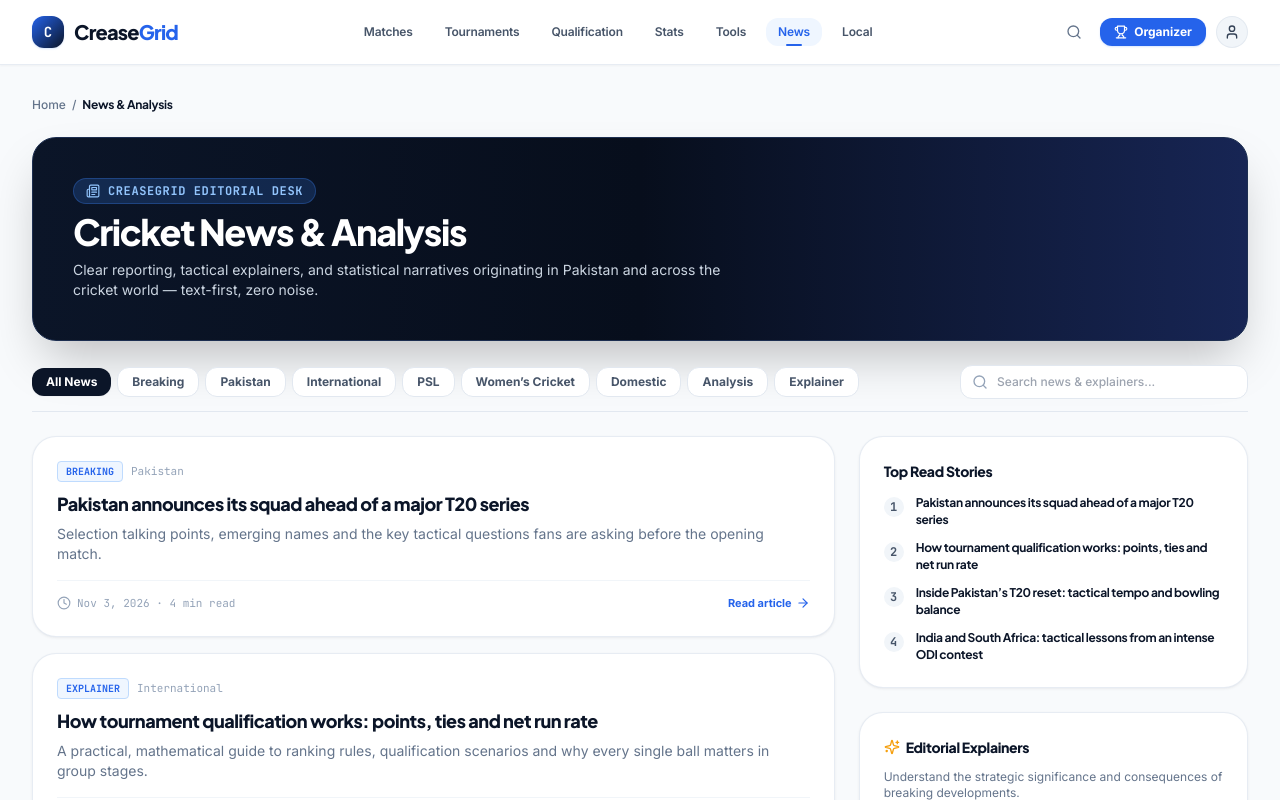
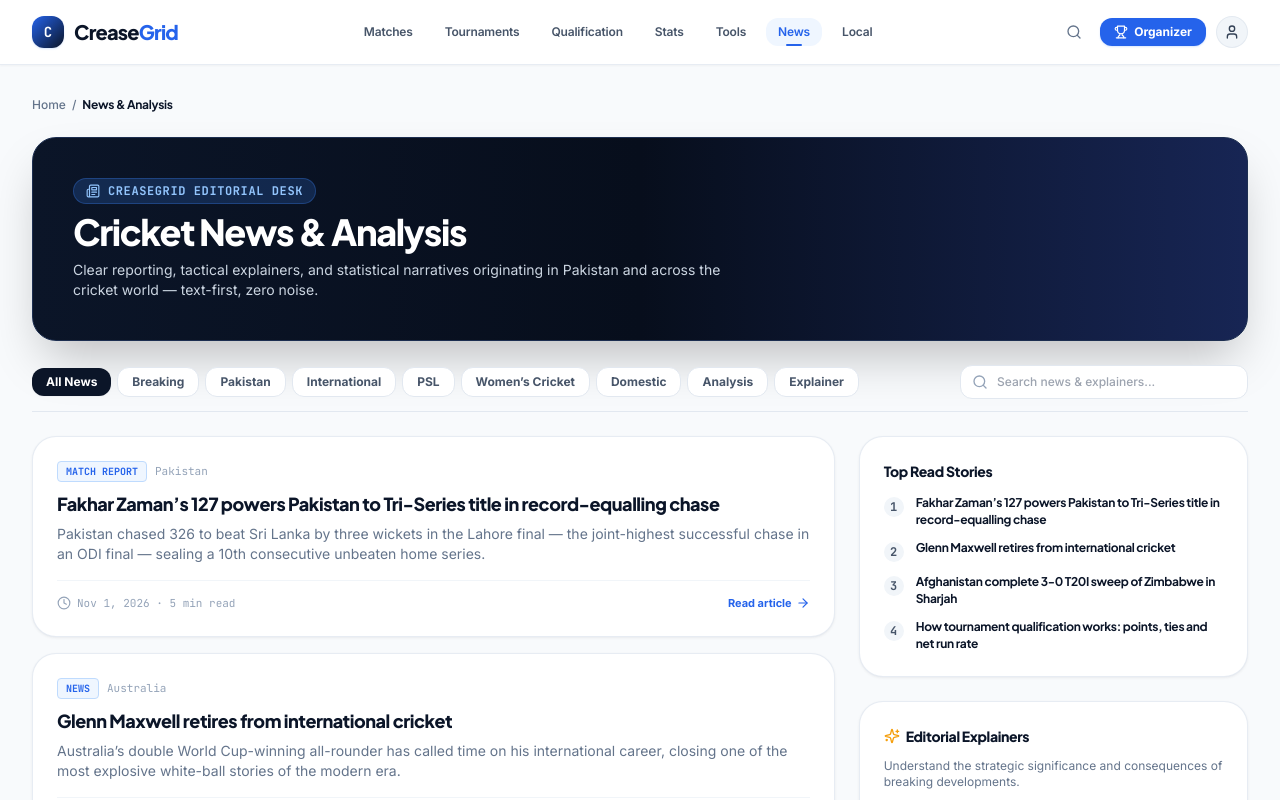
Before and after one commit to zeeaihistory2026-cpu/Crichub, a Next.js app: page /news in a window 1280 px wide. Shown: the top 800 px of the page. Built offline with nearby package versions, Linux system fonts and the light colour scheme.

Commit message:
News: replace placeholder squad story with real reports — Tri-Series final (Fakhar 127), Maxwell retirement, Afghanistan 3-0 sweep

```diff
--- a/data/seed-data.ts
+++ b/data/seed-data.ts
@@ -103,26 +103,71 @@ export const SEED_PSL_STANDINGS = [
 
 export const SEED_ARTICLES: Article[] = [
   {
-    id: 'pakistan-squad',
-    category: 'Breaking',
+    id: 'tri-series-final-2026',
+    category: 'Match Report',
     region: 'Pakistan',
-    title: 'Pakistan announces its squad ahead of a major T20 series',
-    summary: 'Selection talking points, emerging names and the key tactical questions fans are asking before the opening match.',
-    date: 'Nov 3, 2026',
-    minutes: 4,
-    stamp: '2 hours ago',
+    title: 'Fakhar Zaman\u2019s 127 powers Pakistan to Tri-Series title in record-equalling chase',
+    summary: 'Pakistan chased 326 to beat Sri Lanka by three wickets in the Lahore final \u2014 the joint-highest successful chase in an ODI final \u2014 sealing a 10th consecutive unbeaten home series.',
+    date: 'Nov 1, 2026',
+    minutes: 5,
+    stamp: 'Nov 1, 2026',
     author: 'CreaseGrid Editorial Desk',
     body: [
-      'Pakistan’s upcoming T20 series provides another opportunity to assess squad combinations, batting balance and bowling options ahead of the next major event.',
-      'This editorial pairs a concise news summary with verified squad details, contextual links, and a clear explanation of what the announcement means.',
-      'With key players returning to form and tactical adjustments planned for middle-overs pacing, the coaching staff has emphasized flexible role definitions.',
-      'Official sources, squad sheets, and attribution are indexed directly in our knowledge base rather than using unverified rumors.',
+      'Pakistan lifted the ODI Tri-Series trophy at Gaddafi Stadium on Saturday night, chasing down Sri Lanka\u2019s 325 for 8 with three wickets and nine balls to spare. It is the joint-highest successful chase in an ODI final, level with India\u2019s famous win at Lord\u2019s in 2002, and Pakistan\u2019s first ODI tri-series title since 2008.',
+      'Sri Lanka\u2019s total was built on Kamindu Mendis\u2019s maiden ODI hundred \u2014 131 off 128 balls \u2014 and Pavan Rathnayake\u2019s 77, the pair adding 146. Pakistan\u2019s bowlers pulled the innings back late, taking six wickets in the final ten overs, with Shaheen Afridi claiming 2 for 50.',
+      'The chase began disastrously: Pakistan were 14 for 2, with Babar Azam out for a duck. Fakhar Zaman, who had managed only 31 runs in the tournament before the final, responded with one of the great big-match innings \u2014 127 off 99 balls with 11 fours and six sixes, his 12th ODI century \u2014 sharing 149 for the third wicket with Saad Baig, whose 74 was his maiden ODI fifty.',
+      'Arafat Minhas then smashed 61 off 31 balls alongside Hasan Nawaz\u2019s calm unbeaten 37, and even a late double strike could not stop Afridi finishing the chase. Minhas was named Player of the Series for 149 runs and nine wickets across the tournament; Fakhar took Player of the Match.',
+      'The title extends Pakistan\u2019s unbeaten run in home series to ten, a sequence stretching back to the Bangladesh T20Is of May\u2013June 2025.',
     ],
     highlights: [
-      'Top-order stability paired with accelerated middle-order intent',
-      'Pace bowling rotation to safeguard key assets across formats',
-      'Emerging talent integration from the domestic national T20 cup',
-      'Complete series schedule with ground profiles and local timezones',
+      'Pakistan 331/7 (48.3 ov) beat Sri Lanka 325/8 \u2014 won by 3 wickets',
+      'Fakhar Zaman 127 off 99 balls (11 fours, 6 sixes), Player of the Match',
+      'Kamindu Mendis 131 and Pavan Rathnayake 77 for Sri Lanka',
+      'Arafat Minhas: Player of the Series (149 runs, 9 wickets)',
+    ],
+    coverImage: '/assets/player2.webp',
+  },
+  {
+    id: 'maxwell-retirement-2026',
+    category: 'News',
+    region: 'Australia',
+    title: 'Glenn Maxwell retires from international cricket',
+    summary: 'Australia\u2019s double World Cup-winning all-rounder has called time on his international career, closing one of the most explosive white-ball stories of the modern era.',
+    date: 'Nov 3, 2026',
+    minutes: 3,
+    stamp: 'Nov 3, 2026',
+    author: 'CreaseGrid Editorial Desk',
+    body: [
+      'Glenn Maxwell has announced his retirement from international cricket, ending an Australia career that spanned more than a decade and delivered two ODI World Cup titles, in 2015 and 2023.',
+      'Maxwell will be remembered most for nights when he bent matches single-handedly \u2014 above all his unbeaten 201 against Afghanistan at the 2023 World Cup, the first double century in a chase in ODI history, made while barely able to run because of cramp.',
+      'His career statistics, from Tests to T20Is, are available in full on his CreaseGrid profile.',
+    ],
+    highlights: [
+      'Two-time ODI World Cup winner (2015, 2023)',
+      'Scored 201* vs Afghanistan at the 2023 World Cup',
+      'One of the defining white-ball all-rounders of his generation',
+    ],
+    coverImage: '/assets/player2.webp',
+  },
+  {
+    id: 'afghanistan-sweep-zimbabwe-2026',
+    category: 'Match Report',
+    region: 'Afghanistan',
+    title: 'Afghanistan complete 3-0 T20I sweep of Zimbabwe in Sharjah',
+    summary: 'Zimbabwe were bowled out for 79 in the final match as Afghanistan sealed a clean sweep, headlined by Noor Ahmad\u2019s five-wicket haul in the series.',
+    date: 'Nov 1, 2026',
+    minutes: 3,
+    stamp: 'Nov 1, 2026',
+    author: 'CreaseGrid Editorial Desk',
+    body: [
+      'Afghanistan wrapped up a 3-0 T20I series sweep over Zimbabwe in Sharjah, dismissing Zimbabwe for 79 in 14.3 overs in the third match and knocking off the target at 81 for 3 inside 8.1 overs \u2014 a seven-wicket win with 71 balls to spare.',
+      'The second match had followed a similar pattern: Afghanistan\u2019s 177 all out proved 37 runs too many for Zimbabwe, who were bowled out for 140.',
+      'Left-arm wrist-spinner Noor Ahmad was the series\u2019 standout bowler, his five-wicket haul powering Afghanistan\u2019s dominance across the three games.',
+    ],
+    highlights: [
+      '3rd T20I: Zimbabwe 79, Afghanistan 81/3 \u2014 won by 7 wickets',
+      '2nd T20I: Afghanistan won by 37 runs (177 vs 140)',
+      'Noor Ahmad\u2019s five-wicket haul headlined the series',
     ],
     coverImage: '/assets/player2.webp',
   },
```
